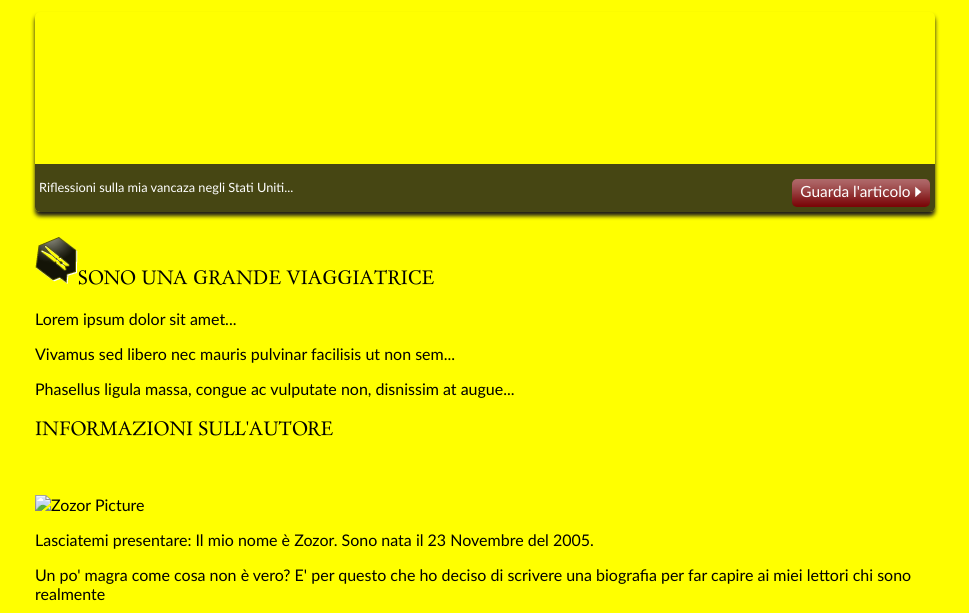
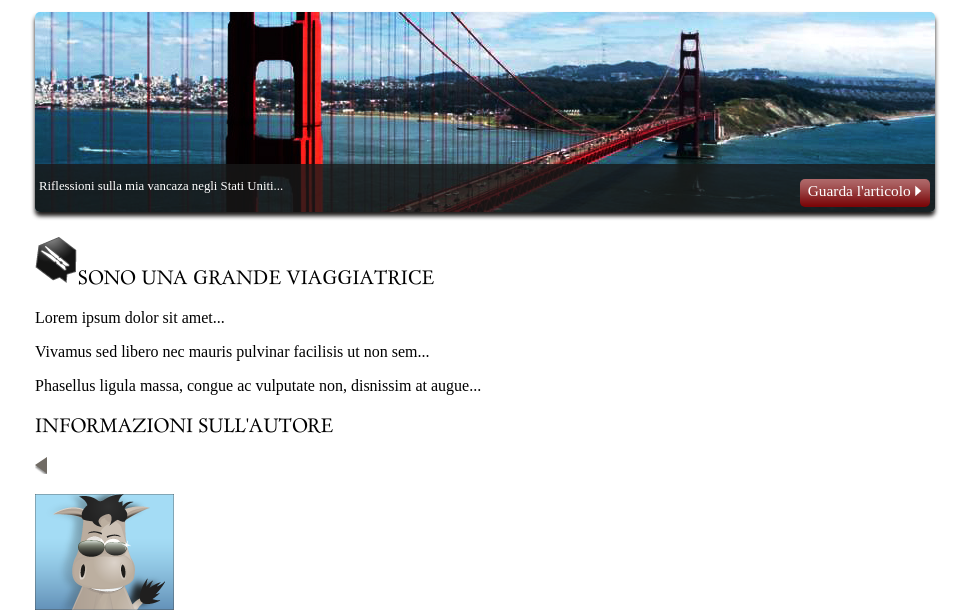
Before and after one commit to Crisa221/Zozor, a plain HTML site: page index.html in a window 1280 px wide. Shown: the part 123-736 px from the top of the page, without its empty margins (155-1124 px from the left). Drawn offline with Linux system fonts and the light colour scheme.

Commit message:
Modificati path delle immagini sbagliate

```diff
--- a/index.html
+++ b/index.html
@@ -41,8 +41,8 @@
         </article>
         <aside>
           <h1>Informazioni sull'autore</h1>
-          <img src="images/arrow.png.png" alt="" id="arrow" />
-          <p id="zozor_picture"><img src="images/images/zozor.png" alt="Zozor Picture" /></p>
+          <img src="images/arrow.png" alt="" id="arrow" />
+          <p id="zozor_picture"><img src="images/zozor.png" alt="Zozor Picture" /></p>
           <p>Lasciatemi presentare: Il mio nome è Zozor. Sono nata il 23 Novembre del 2005.</p>
           <p>Un po' magra come cosa non è vero? E' per questo che ho deciso di scrivere una biografia per far capire ai miei lettori chi sono realmente</p>
           <p><img src="images/facebook.png" alt="Facebook" /><img src="images/twitter.png" alt="Twitter" />
--- a/style.css
+++ b/style.css
@@ -29,7 +29,7 @@
 
 body
 {
-  background-color: yellow; /* in mancanza del background ho messo semplicemente il colore giallo */
+  background: url('images/fond_jaune.png') /* in mancanza del background ho messo semplicemente il colore giallo */
   font-family: 'Trebuchet MS', Arial, sans-serif;
   color: black;
 }
@@ -122,7 +122,7 @@ nav a:hover
   margin-top: 15px;
   height: 200px;
   border-radius: 5px;
-  background: url('images/nfrancisco.jpg') no-repeat;
+  background: url('./images/sanfrancisco.jpg') no-repeat;
   position: relative;
   box-shadow: 0px 4px 4px #1c1a19;
   margin-bottom: 25px;
```
